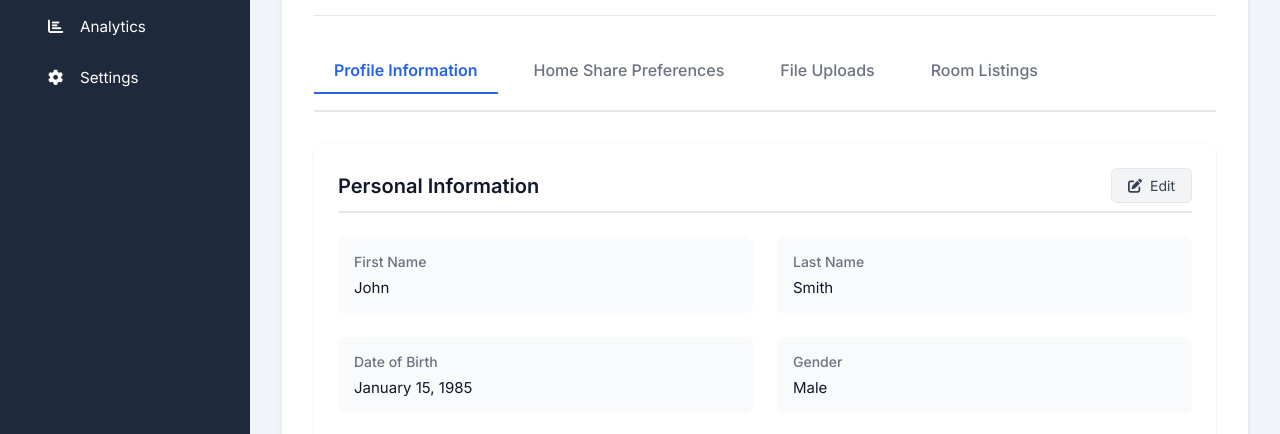
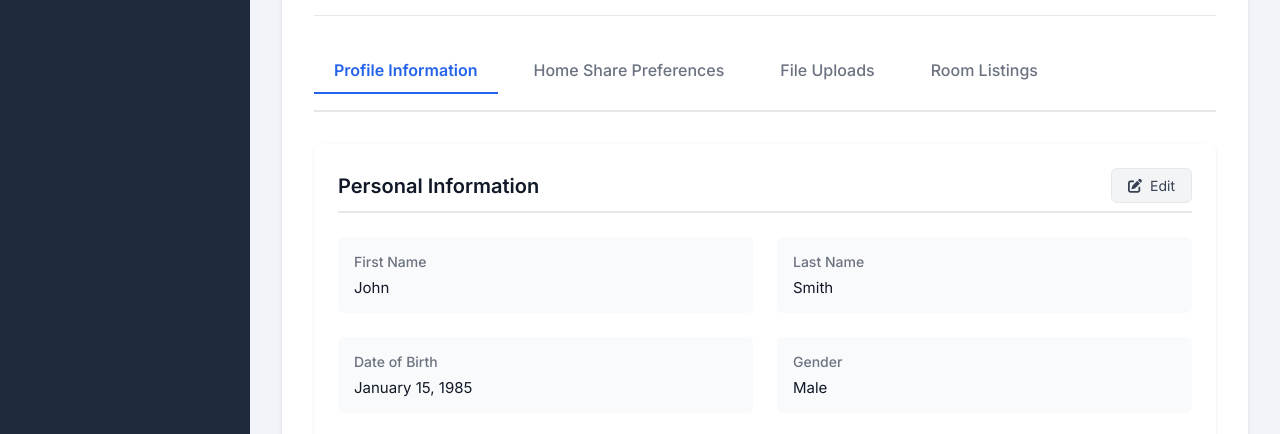
Before and after one commit to ammaarkhan/admin-dashboard, a plain HTML site: page admin-dashboard/hsp-profile.html in a window 1280 px wide. Shown: the part 289-723 px from the top of the page. Drawn offline with Linux system fonts and the light colour scheme.

Commit message:
update mock ups

```diff
--- a/admin-dashboard/hsp-profile.html
+++ b/admin-dashboard/hsp-profile.html
@@ -320,8 +320,6 @@
               <i class="fas fa-file-contract"></i>
               <a href="contracts.html" class="nav-link">Contracts</a>
             </li>
-            <li><i class="fas fa-chart-bar"></i> Analytics</li>
-            <li><i class="fas fa-cog"></i> Settings</li>
           </ul>
         </nav>
       </aside>
```
Also changed, not shown: admin-dashboard/individual-profile.html (+0 -2 lines), 1 other file.
